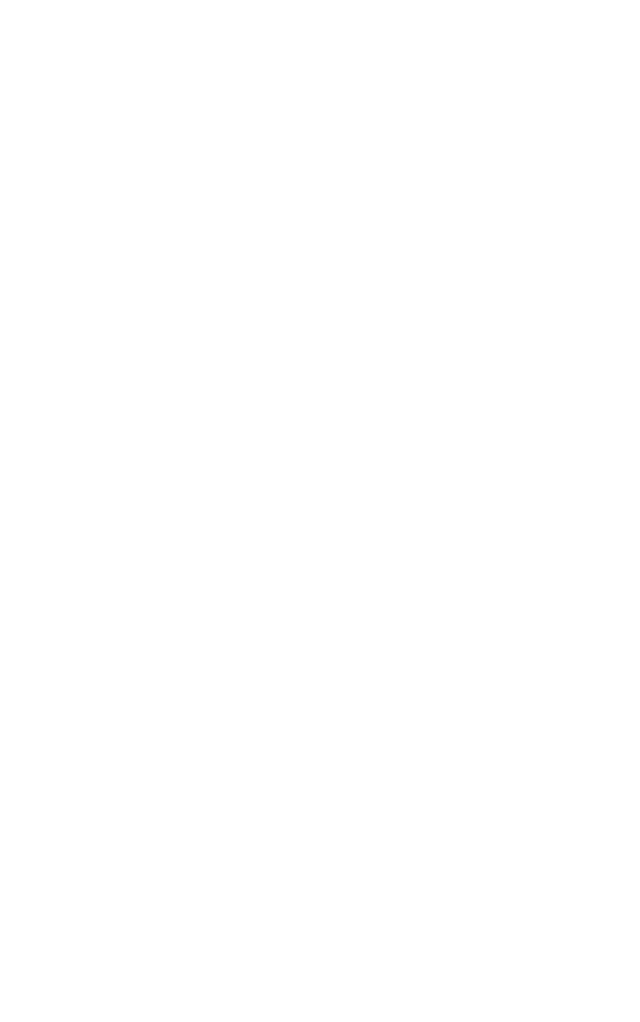
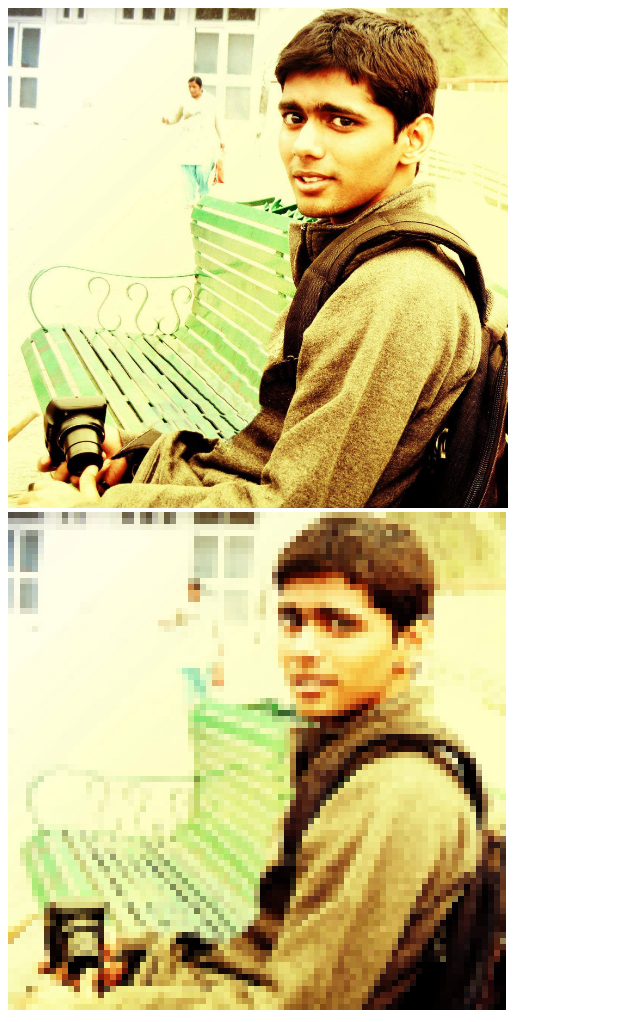
Before and after one commit to ritz078/photomosaic.js, a website: page demo/index.html in a window 1280 px wide. Shown: the whole page, without its empty margins (0-640 px from the left). Before the commit the page ends 800 px from the top, so only its background shows below. Drawn offline with Linux system fonts and the light colour scheme.

Commit message:
docs(demo): A minimal demo working demo added

```diff
--- a/demo/index.html
+++ b/demo/index.html
@@ -3,8 +3,23 @@
 <head>
 	<meta charset="UTF-8">
 	<title>photomosaic.js</title>
+	<style>
+		img{
+			width: 500px;
+			height: 500px;
+		}
+	</style>
 </head>
 <body>
-
+<img src="image.jpg" id='image' alt="">
+<div id='target'></div>
 </body>
+<script src='../src/photomosaic.js'></script>
+<script>
+	var photomosaic = new PhotoMosaic({
+		image : document.getElementById('image'),
+		targetElement : document.getElementById('target'),
+		tileShape: 'rectangle'
+	})
+</script>
 </html>
```
Also changed, not shown: demo/image.jpg (added).
